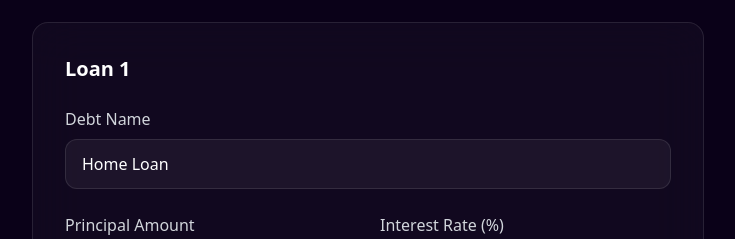
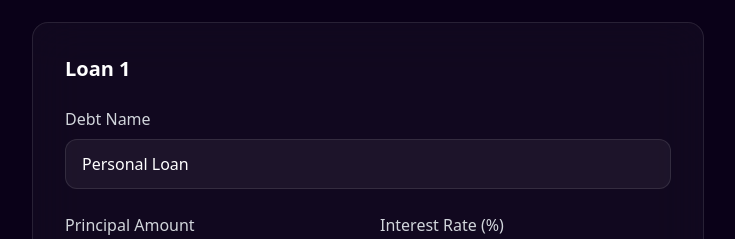
Before and after one commit to KarthickBalamurugan/UnDebt, a Next.js app: page /calculator in a window 1280 px wide. Shown: the part 1040-1279 px from the top of the page, without its empty margins (272-1007 px from the left). Built offline with nearby package versions, Linux system fonts and the light colour scheme; no server answers.

Commit message:
Runner Commit

```diff
--- a/app/calculator/page.js
+++ b/app/calculator/page.js
@@ -10,7 +10,7 @@ export default function CalculatorPage() {
   const [userDetails, setUserDetails] = useState({
     fullName: 'John Doe',
     occupation: 'Software Engineer',
-    monthlySalary: '75000',
+    monthlySalary: '150000',
     companyName: 'Tech Corp',
     workExperience: '5',
     numberOfLoans: '2', // Set to 2 loans for testing
@@ -21,20 +21,20 @@ export default function CalculatorPage() {
   // Update initial loan forms with sample data
   const [loanForms, setLoanForms] = useState([
     {
-      debtName: 'Home Loan',
-      principalAmount: '2000000',
+      debtName: 'Personal Loan',
+      principalAmount: '50000',
       interestRate: '8.5',
-      loanDuration: '240',
-      minimumPayment: '20000',
+      loanDuration: '12',
+      minimumPayment: '5000',
       loanType: 'home',
       paymentDueDate: '5',
     },
     {
       debtName: 'Car Loan',
-      principalAmount: '500000',
+      principalAmount: '100000',
       interestRate: '10.5',
-      loanDuration: '60',
-      minimumPayment: '12000',
+      loanDuration: '24',
+      minimumPayment: '7000',
       loanType: 'car',
       paymentDueDate: '15',
     }
```
